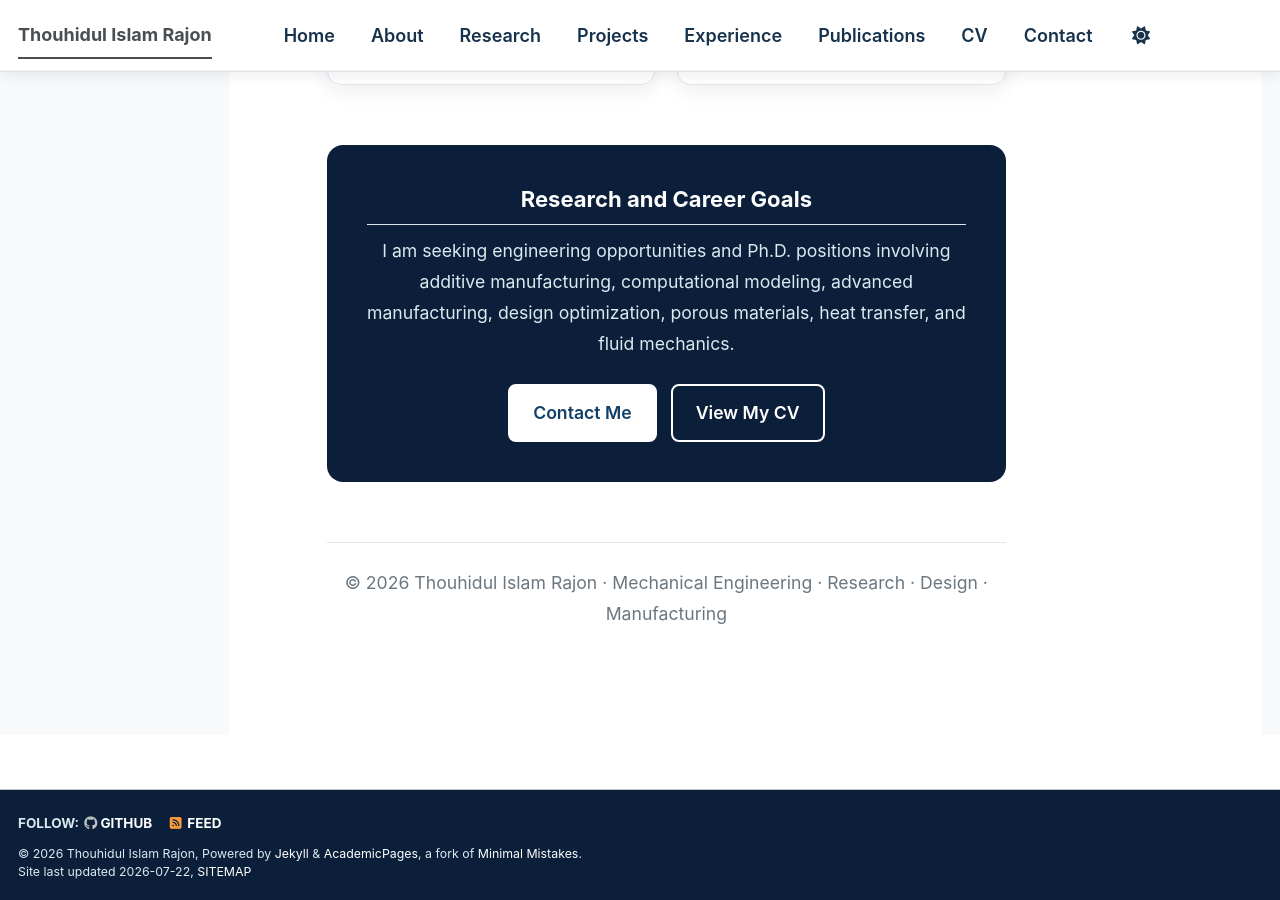
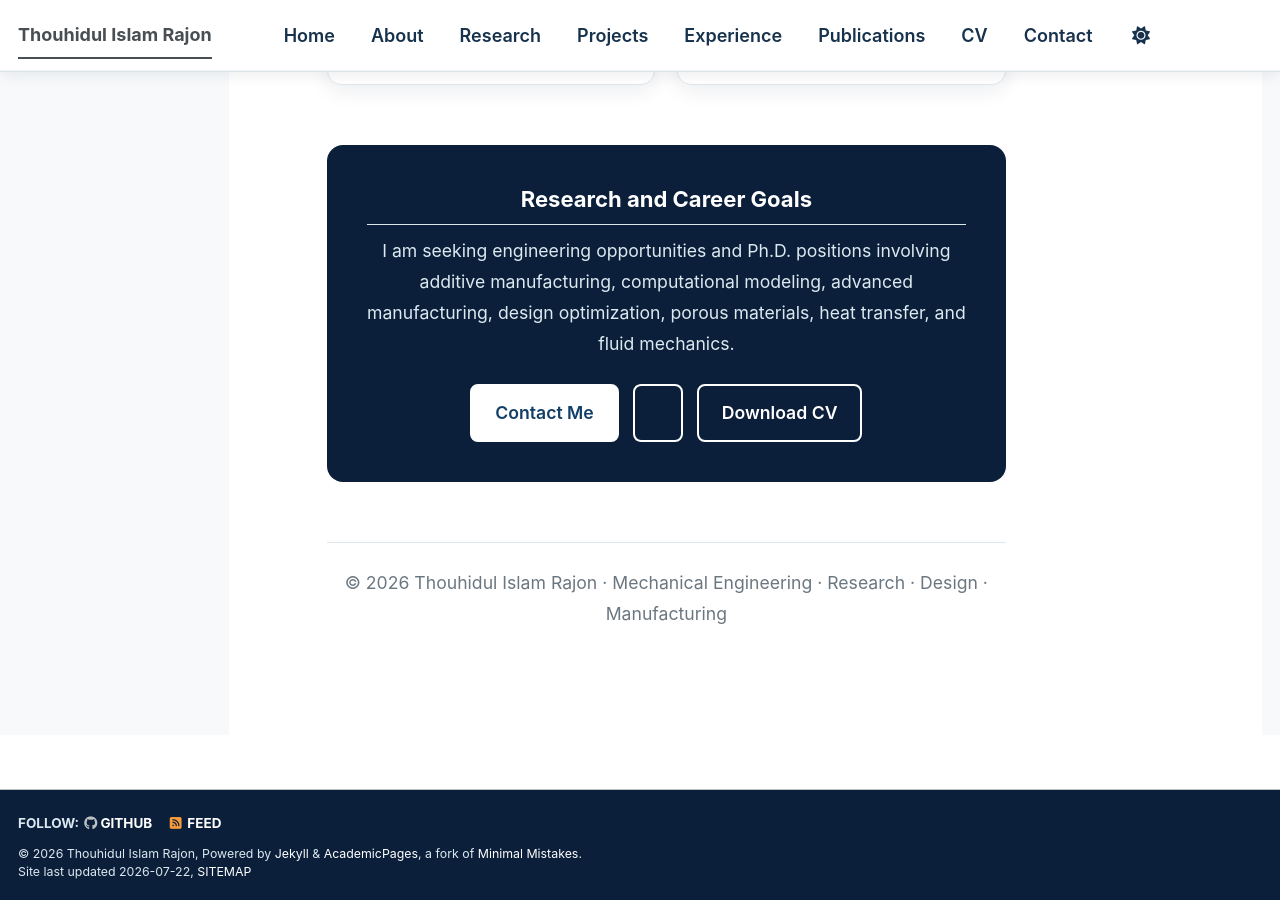
Before and after one commit to rajonthouhid/rajonthouhid.github.io, a Jekyll site: the page built from _pages/about.md, in a window 1280 px wide and 900 px high, scrolled down 2946 px. Built offline with Jekyll 4.4.1, drawn with Linux system fonts in a browser that asks for light colours; a style sheet for code colours, icons or effects is not loaded.

Commit message:
Update about.md

```diff
--- a/_pages/about.md
+++ b/_pages/about.md
@@ -413,7 +413,11 @@ redirect_from:
 
     <div class="hero-buttons">
       <a class="hero-button primary" href="/contact/">Contact Me</a>
-      <a class="hero-button" href="/cv/">View My CV</a>
+      <a class="hero-button" href="/cv/"><a class="hero-button" href="/files/Thouhidul_Islam_Rajon_CV.pdf" target="_blank">
+
+Download CV
+
+</a></a>
     </div>
   </section>
 
```
